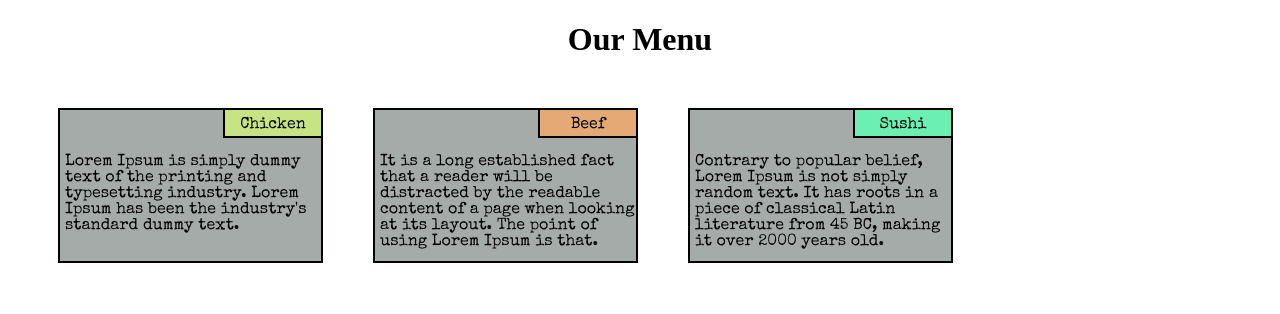
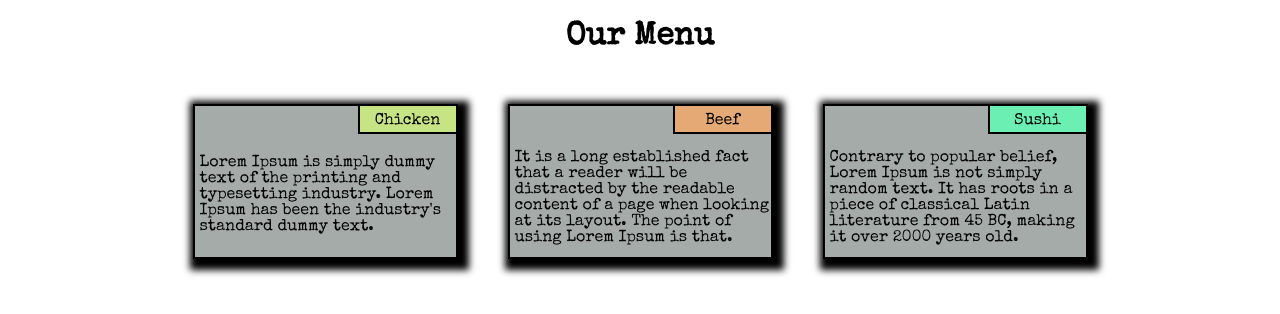
Before and after one commit to priyen3101/module-2, a plain HTML site: page module2_solution/index.html in a window 1280 px wide. Drawn offline with nearby package versions, Linux system fonts and the light colour scheme.

Commit message:
Update stylesheet.css

```diff
--- a/module2_solution/css/stylesheet.css
+++ b/module2_solution/css/stylesheet.css
@@ -5,7 +5,9 @@
 .row{
 	justify-content: center;
 }
-
+h1{
+	font-family: 'Special Elite', cursive;
+}
 #div1,#div2,#div3{
 position: relative;
 	font-family: 'Special Elite', cursive;
@@ -14,7 +16,8 @@ position: relative;
 	border: 2px solid black;
 	color: black;
 	padding:0;
-	background: #A5ABA9
+	background: #A5ABA9;
+	box-shadow: 4px 4px 7px 7px  ;
 }
 
 .p1{
@@ -37,6 +40,8 @@ top:-2px;
 
 div{
 margin:25px;
+display: flex ;
+flex-wrap: wrap;
 }
 @media (min-width: 992px)
 {
```
